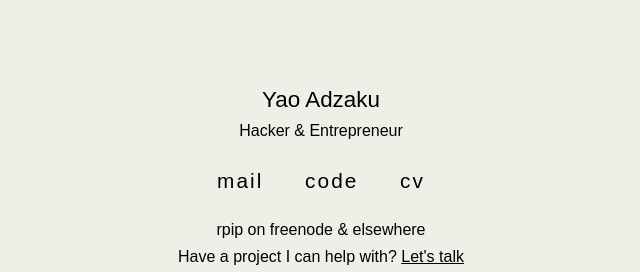
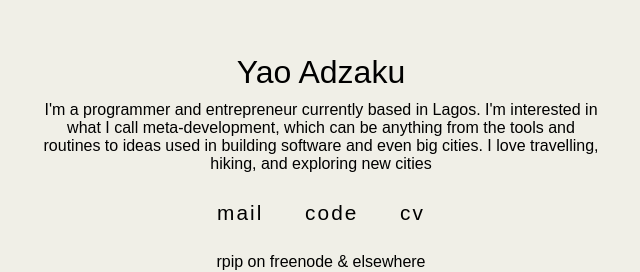
Before and after one commit to pineloop/pineloop.github.io, a plain HTML site: page index.html in a window 1280 px wide. Shown: the part 207-479 px from the top of the page, without its empty margins (319-959 px from the left). Drawn offline with Linux system fonts and the light colour scheme; a web font is replaced by a local one.

Commit message:
more text

```diff
--- a/index.html
+++ b/index.html
@@ -61,7 +61,13 @@
         }
 
         p.title {
-          font-size: 1.4rem !important;
+          font-size: 2rem !important;
+        }
+
+        p.blocktext {
+          margin-left: auto;
+          margin-right: auto;
+          width: 35em;
         }
 	</style>
 </head>
@@ -69,11 +75,11 @@
   <div id="container">
     <div id="inner">
         <p class="title">Yao Adzaku</p>
-		<p>Hacker & Entrepreneur</p>
+		<p class="blocktext">I'm a programmer and entrepreneur currently based in Lagos. I'm interested in what I call meta-development, which can be anything from the tools and routines to ideas used in building software and even big cities. I love travelling, hiking, and exploring new cities</p>
 		<ul>
 			<li><a href="mailto:yao@adzaku.com">mail</a></li>
 			<li><a href="https://github.com/rpip">code</a></li>
-			<li><a href="https://drive.google.com/file/d/0BxXuLZ5LdzPbNmdCOFg4Q3dtREU/view?usp=sharing">cv</a></li>
+			<li><a href="https://goo.gl/3vhqYA">cv</a></li>
 		</ul>
 		<p>rpip on freenode &amp; elsewhere</p>
         <p>Have a project I can help with? <a href="static/playbook.pdf">Let's talk</a></p>
```
